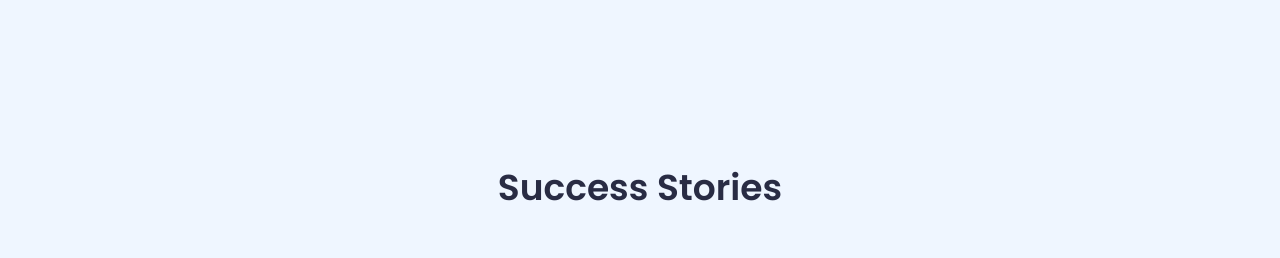
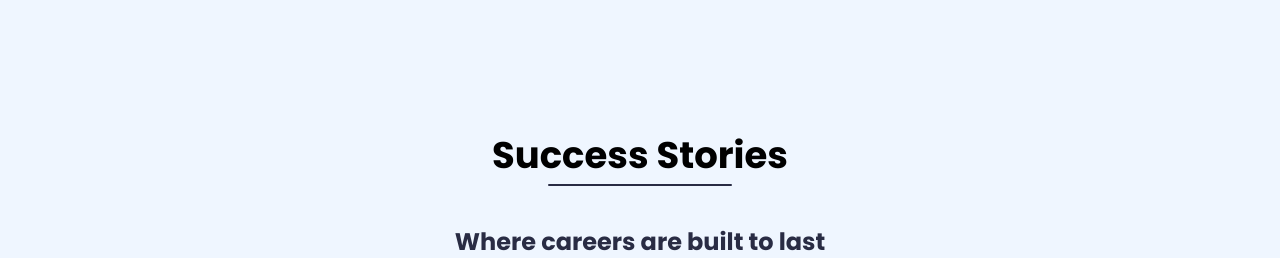
Before and after one commit to Areej-Sheikh/Renny-frontend, a React (Vite) app: page /career in a window 1280 px wide. Shown: the part 1320-1578 px from the top of the page. Built offline with nearby package versions, Linux system fonts and the light colour scheme.

Commit message:
Heading changes

```diff
--- a/src/pages/Career/Career.jsx
+++ b/src/pages/Career/Career.jsx
@@ -65,7 +65,7 @@ const Career = () => {
         </motion.h1>
       </motion.section>
       {/* Career Section */}
-      <div className="px-6 md:px-20 py-16 h-screen  mb-10">
+      <div className="px-6 md:px-20 py-16 h-screen">
         <motion.div
           className="flex flex-wrap items-center gap-8 mb-12 "
           initial={{ opacity: 0, y: 20 }}
@@ -177,10 +177,16 @@ const Career = () => {
       {/* Success Stories */}
       <section className="bg-[#eff6ff] py-10">
         <div className="max-w-7xl mx-auto px-6">
-          <h2 className="text-4xl font-semibold text-center text-[#292c44] mb-18">
+          {/* Heading */}
+          <motion.h1
+            className="text-[37px] font-bold mb-5 w-full text-center"
+            initial={{ opacity: 0, y: 20 }}
+            whileInView={{ opacity: 1, y: 0 }}
+            transition={{ duration: 0.5 }}
+          >
             Success Stories
-          </h2>
-
+            <div className="w-46 h-0.5 bg-blue mx-auto rounded-full mb-10" />
+          </motion.h1>
           <h1 className="text-2xl text-center font-bold text-[#292c44] mb-3">
             Where careers are built to last
           </h1>
--- a/src/pages/Contact/Contact.jsx
+++ b/src/pages/Contact/Contact.jsx
@@ -31,8 +31,21 @@ const Contact = () => {
           Contact Us
         </motion.h1>
       </motion.section>
-      <section className="w-full bg-white text-black px-6 md:px-20 py-16">
+
+      <section className="w-full bg-white text-black px-6 md:px-20 ">
+            {/* Heading */}
+                  <motion.h1
+                    className="text-[37px] font-bold mb-5 w-full text-center"
+                    initial={{ opacity: 0, y: 20 }}
+                    whileInView={{ opacity: 1, y: 0 }}
+                    transition={{ duration: 0.5 }}
+                  >
+                  Get In Touch With Us
+                    <div className="w-46 h-0.5 bg-blue mx-auto rounded-full mb-20" />
+                  </motion.h1>
+
         <div className="grid grid-cols-1 md:grid-cols-2 gap-12 items-start">
+
           {/* LEFT SIDE */}
           <motion.div
             className="flex flex-col gap-6 max-w-xl"
@@ -48,7 +61,7 @@ const Contact = () => {
               transition={{ duration: 0.6, ease: 'easeOut' }}
               viewport={{ once: true }}
             >
-              Get In Touch With Us
+
             </motion.h2>
 
             <motion.p
--- a/src/pages/Home.jsx
+++ b/src/pages/Home.jsx
@@ -158,7 +158,7 @@ const Home = () => {
           transition={{ duration: 0.8, ease: 'easeOut' }}
           viewport={{ once: true }}
         >
-          <h1 className="text-8xl font-semibold text-black mt-30 font-jost">
+          <h1 className="text-8xl font-semibold text-black mt-30 font-jost ">
             Building <br /> A<span className="text-green-600"> Future</span>{' '}
             <br /> Together
           </h1>
```
